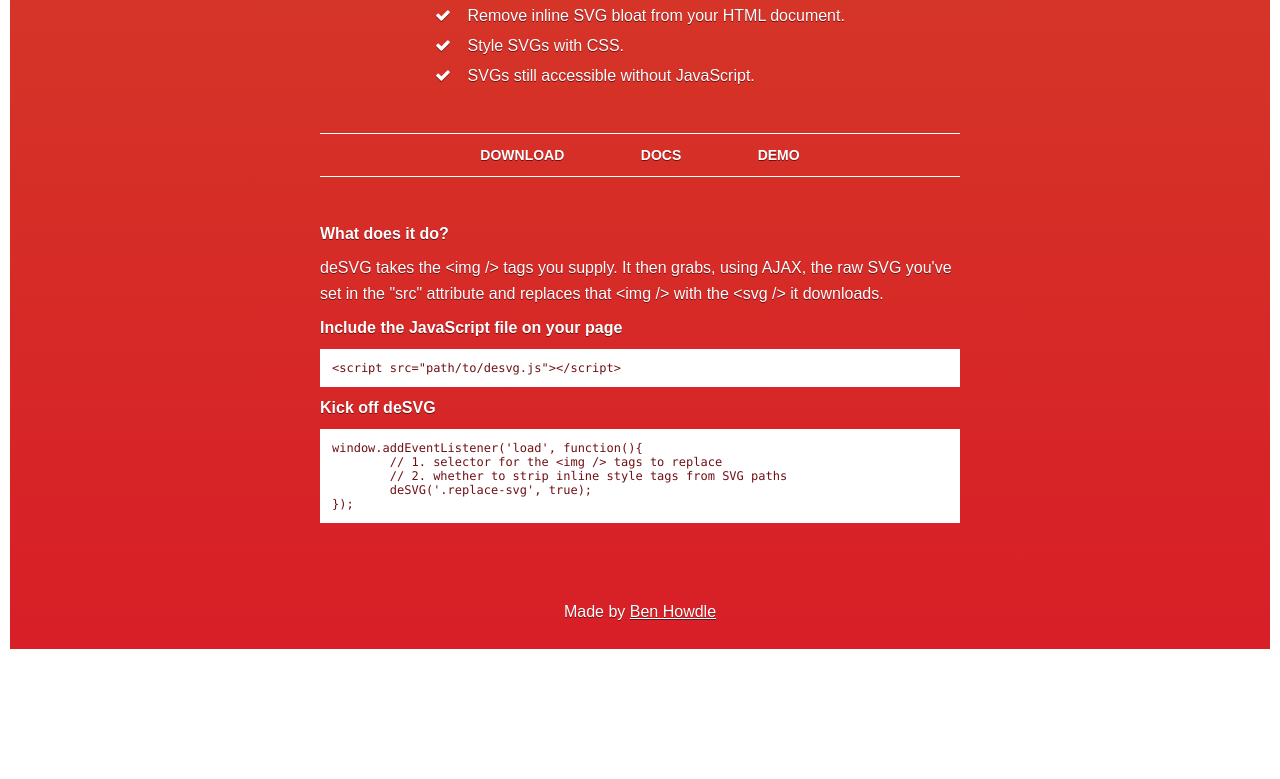
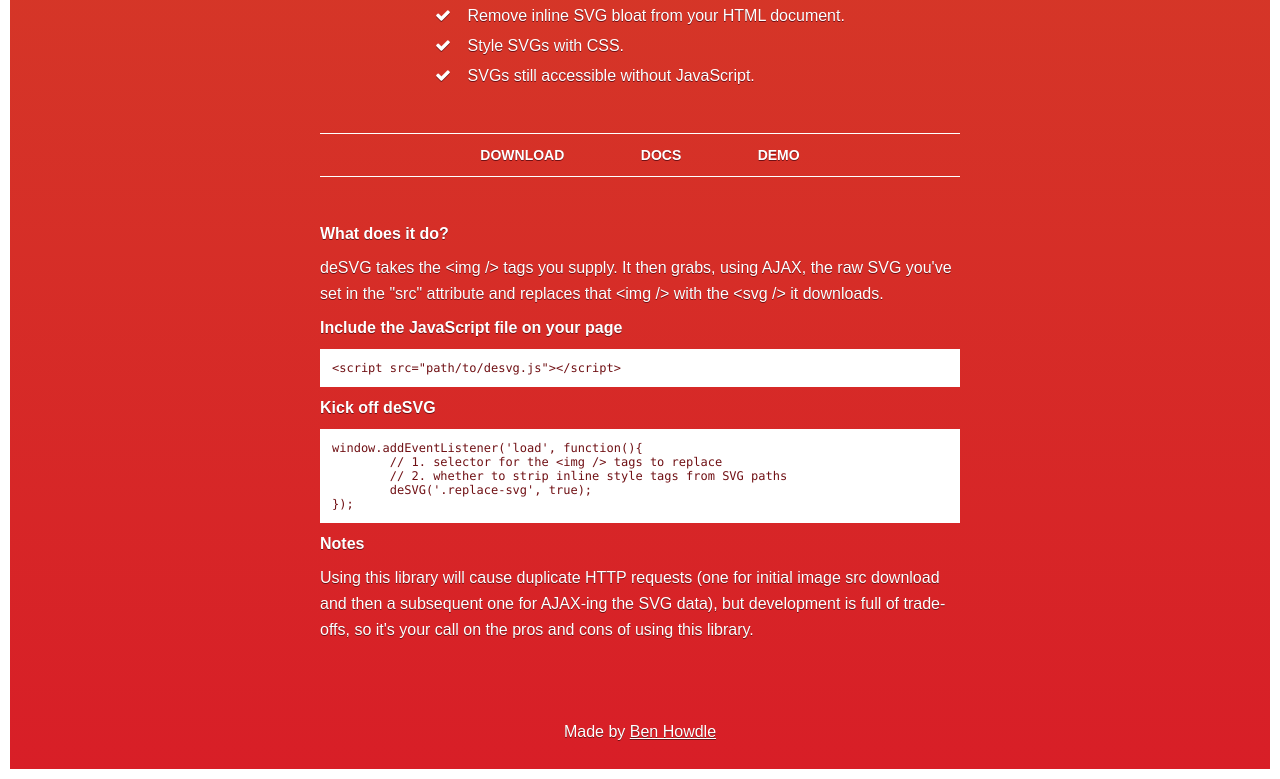
Before and after one commit to benhowdle89/deSVG, a plain HTML site: page index.html in a window 1280 px wide. Shown: the part 278-1057 px from the top of the page. Before the commit the page ends 937 px from the top, so only its background shows below. Drawn offline with Linux system fonts and the light colour scheme.

Commit message:
Update index.html

```diff
--- a/index.html
+++ b/index.html
@@ -33,6 +33,8 @@
  	// 2. whether to strip inline style tags from SVG paths
 	deSVG('.replace-svg', true);
 });</code></pre>
+		<h3>Notes</h3>
+		<p>Using this library will cause duplicate HTTP requests (one for initial image src download and then a subsequent one for AJAX-ing the SVG data), but development is full of trade-offs, so it's your call on the pros and cons of using this library.</p>
 	</div>
 
 	<footer>
```
